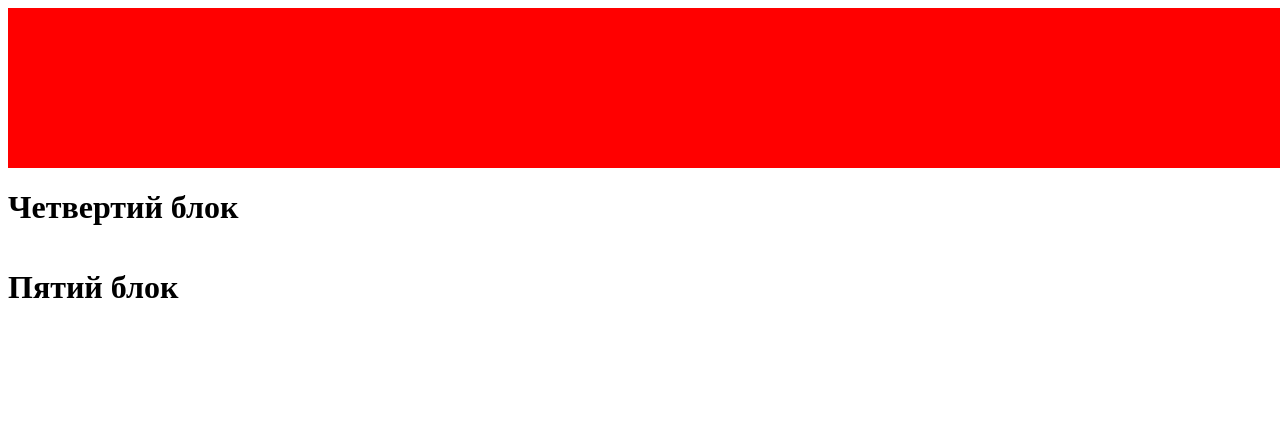
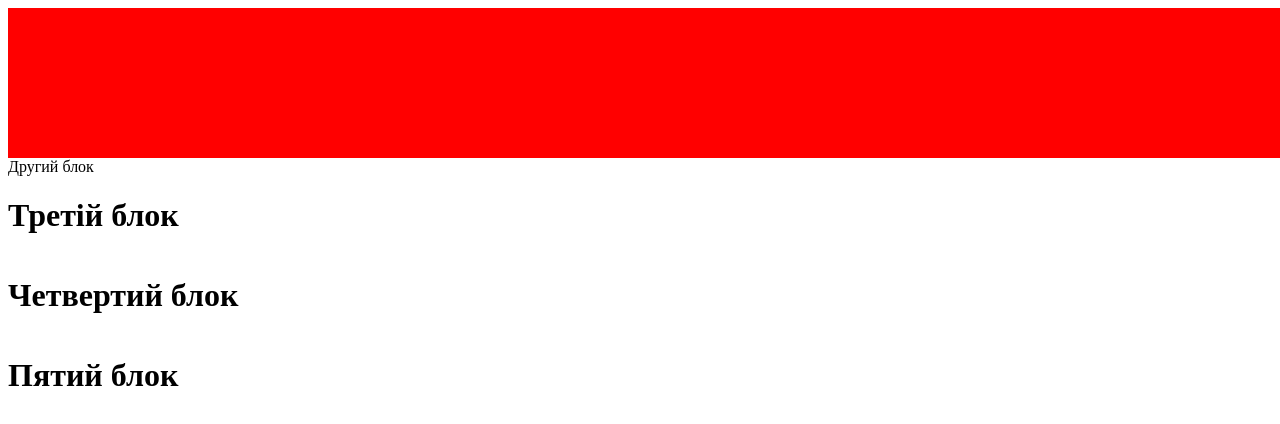
Before and after one commit to VoVik12-M/soyo, a Next.js app: page / in a window 1280 px wide. Shown: the top 424 px of the page. Built offline with nearby package versions, Linux system fonts and the light colour scheme.

Commit message:
verstka1

```diff
--- a/app/components/Aside.js
+++ b/app/components/Aside.js
@@ -1,5 +1,5 @@
 export default function Aside() {
     return (
-        <h1>Другий блок</h1>
+        <div className="Aside">Другий блок</div>
     );
 }
--- a/app/globals.css
+++ b/app/globals.css
@@ -7,9 +7,13 @@
   position: fixed;
   background-color: red;
   width: 100%;
-  height: 20%;
+  height: 150px;
 }
 .Header .Face {
   display: flex;
   flex-direction: row;
+}
+
+.Aside {
+  margin: 150px 0 0 0;
 }/*# sourceMappingURL=globals.css.map */
--- a/app/globals.scss
+++ b/app/globals.scss
@@ -7,9 +7,13 @@
   position: fixed;
   background-color: red;
   width: 100%;
-  height: 20%;
+  height: 150px;
   & .Face {
     display: flex;
     flex-direction: row;
   }
 }
+
+.Aside {
+  margin: 150px 0 0 0;
+}
```
Also changed, not shown: 1 other file (tests, documents, lock files or other folders).
